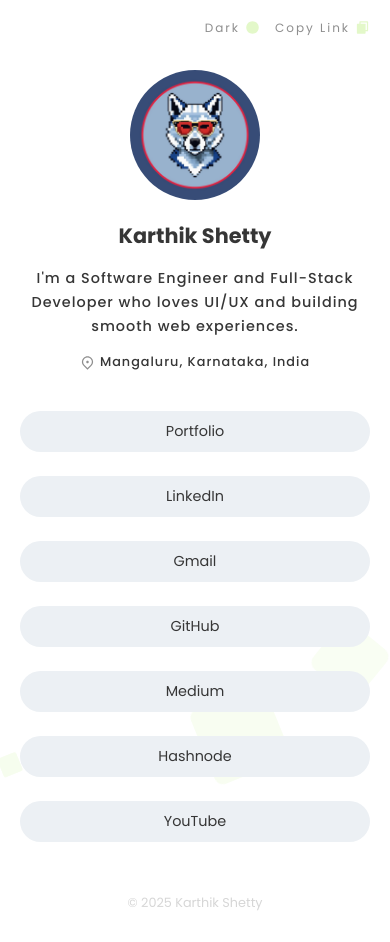
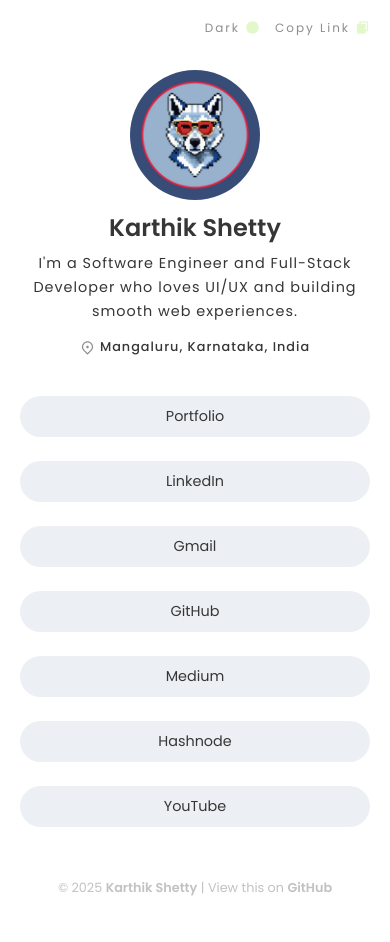
Before and after one commit to karthikshetty26/my-links, a Next.js app: page / in a window 390 px wide. Built offline with nearby package versions, Linux system fonts and the light colour scheme.

Commit message:
Updated content & Disabled background animation

```diff
--- a/src/app/page.js
+++ b/src/app/page.js
@@ -5,10 +5,10 @@
 // Array of social media and contact links with metadata
 const SOCIAL_LINKS = [
   { href: 'https://karthikshetty.info/', name: 'Portfolio', type: 'Website' },
-  { href: 'https://www.linkedin.com/in/karthikshetty26/', name: 'LinkedIn', type: 'Social' },
+  { href: 'https://www.linkedin.com/in/karthikshetty26/', name: 'LinkedIn', type: 'LinkedIn' },
   { href: 'mailto:karthikkanyana26@gmail.com', name: 'Gmail', type: 'Mail' },
-  { href: 'https://github.com/karthikshetty26', name: 'GitHub', type: 'Code' },
-  { href: 'https://medium.com/@Karthikshetty26', name: 'Medium', type: 'Blog' },
+  { href: 'https://github.com/karthikshetty26', name: 'GitHub', type: 'GitHub' },
+  { href: 'https://medium.com/@Karthikshetty26', name: 'Medium', type: 'Medium' },
   { href: 'https://hashnode.com/@Karthikshetty', name: 'Hashnode', type: 'Blog' },
   { href: 'https://www.youtube.com/@karthiksinfo2020', name: 'YouTube', type: 'YouTube' },
 ];
@@ -67,14 +67,23 @@
                   {type === 'Social' && (
                     <path d="M13.5759 17.2714L8.46576 14.484C7.83312 15.112 6.96187 15.5 6 15.5C4.067 15.5 2.5 13.933 2.5 12C2.5 10.067 4.067 8.5 6 8.5C6.96181 8.5 7.83301 8.88796 8.46564 9.51593L13.5759 6.72855C13.5262 6.49354 13.5 6.24983 13.5 6C13.5 4.067 15.067 2.5 17 2.5C18.933 2.5 20.5 4.067 20.5 6C20.5 7.933 18.933 9.5 17 9.5C16.0381 9.5 15.1669 9.11201 14.5343 8.48399L9.42404 11.2713C9.47382 11.5064 9.5 11.7501 9.5 12C9.5 12.2498 9.47383 12.4935 9.42408 12.7285L14.5343 15.516C15.167 14.888 16.0382 14.5 17 14.5C18.933 14.5 20.5 16.067 20.5 18C20.5 19.933 18.933 21.5 17 21.5C15.067 21.5 13.5 19.933 13.5 18C13.5 17.7502 13.5262 17.5064 13.5759 17.2714Z" />
                   )}
+                  {type === 'LinkedIn' && (
+                    <path d="M6.94048 4.99993C6.94011 5.81424 6.44608 6.54702 5.69134 6.85273C4.9366 7.15845 4.07187 6.97605 3.5049 6.39155C2.93793 5.80704 2.78195 4.93715 3.1105 4.19207C3.43906 3.44699 4.18654 2.9755 5.00048 2.99993C6.08155 3.03238 6.94097 3.91837 6.94048 4.99993ZM7.00048 8.47993H3.00048V20.9999H7.00048V8.47993ZM13.3205 8.47993H9.34048V20.9999H13.2805V14.4299C13.2805 10.7699 18.0505 10.4299 18.0505 14.4299V20.9999H22.0005V13.0699C22.0005 6.89993 14.9405 7.12993 13.2805 10.1599L13.3205 8.47993Z" />
+                  )}
                   {type === 'Mail' && (
                     <path d="M20 4H4c-1.1 0-1.99.9-1.99 2L2 18c0 1.1.9 2 2 2h16c1.1 0 2-.9 2-2V6c0-1.1-.9-2-2-2zm0 4l-8 5-8-5V6l8 5 8-5v2z" />
                   )}
                   {type === 'Code' && (
                     <path d="M10.9999 12L3.92886 19.0711L2.51465 17.6569L8.1715 12L2.51465 6.34317L3.92886 4.92896L10.9999 12ZM10.9999 19H20.9999V21H10.9999V19Z" />
                   )}
+                  {type === 'GitHub' && (
+                    <path d="M12.001 2C6.47598 2 2.00098 6.475 2.00098 12C2.00098 16.425 4.86348 20.1625 8.83848 21.4875C9.33848 21.575 9.52598 21.275 9.52598 21.0125C9.52598 20.775 9.51348 19.9875 9.51348 19.15C7.00098 19.6125 6.35098 18.5375 6.15098 17.975C6.03848 17.6875 5.55098 16.8 5.12598 16.5625C4.77598 16.375 4.27598 15.9125 5.11348 15.9C5.90098 15.8875 6.46348 16.625 6.65098 16.925C7.55098 18.4375 8.98848 18.0125 9.56348 17.75C9.65098 17.1 9.91348 16.6625 10.201 16.4125C7.97598 16.1625 5.65098 15.3 5.65098 11.475C5.65098 10.3875 6.03848 9.4875 6.67598 8.7875C6.57598 8.5375 6.22598 7.5125 6.77598 6.1375C6.77598 6.1375 7.61348 5.875 9.52598 7.1625C10.326 6.9375 11.176 6.825 12.026 6.825C12.876 6.825 13.726 6.9375 14.526 7.1625C16.4385 5.8625 17.276 6.1375 17.276 6.1375C17.826 7.5125 17.476 8.5375 17.376 8.7875C18.0135 9.4875 18.401 10.375 18.401 11.475C18.401 15.3125 16.0635 16.1625 13.8385 16.4125C14.201 16.725 14.5135 17.325 14.5135 18.2625C14.5135 19.6 14.501 20.675 14.501 21.0125C14.501 21.275 14.6885 21.5875 15.1885 21.4875C19.259 20.1133 21.9999 16.2963 22.001 12C22.001 6.475 17.526 2 12.001 2Z" />
+                  )}
                   {type === 'Blog' && (
                     <path d="M4.7134 7.12811L4.46682 7.69379C4.28637 8.10792 3.71357 8.10792 3.53312 7.69379L3.28656 7.12811C2.84706 6.11947 2.05545 5.31641 1.06767 4.87708L0.308047 4.53922C-0.102682 4.35653 -0.102682 3.75881 0.308047 3.57612L1.0252 3.25714C2.03838 2.80651 2.84417 1.97373 3.27612 0.930828L3.52932 0.319534C3.70578 -0.106511 4.29417 -0.106511 4.47063 0.319534L4.72382 0.930828C5.15577 1.97373 5.96158 2.80651 6.9748 3.25714L7.69188 3.57612C8.10271 3.75881 8.10271 4.35653 7.69188 4.53922L6.93228 4.87708C5.94451 5.31641 5.15288 6.11947 4.7134 7.12811ZM3.06361 21.6132C4.08854 15.422 6.31105 1.99658 21 1.99658C19.5042 4.99658 18.5 6.49658 17.5 7.49658L16.5 8.49658L18 9.49658C17 12.4966 14 15.9966 10 16.4966C7.33146 16.8301 5.66421 18.6635 4.99824 21.9966H3C3.02074 21.8722 3.0419 21.7443 3.06361 21.6132Z" />
+                  )}
+                  {type === 'Medium' && (
+                    <path d="M6.15791 4H17.8422C19.034 4 20.0001 4.96612 20.0001 6.15789V9.61314C19.8226 9.65789 19.653 9.71748 19.5077 9.79063C19.1077 9.97583 18.7549 10.2528 18.4614 10.6162C17.9888 11.2018 17.7026 11.9931 17.633 12.8824C17.6181 13.059 17.6132 13.2366 17.6164 13.4138C17.6574 15.1766 18.4959 16.6295 20.0001 16.9647V17.8421C20.0001 19.0339 19.034 20 17.8422 20H6.15791C4.96613 20 4.00001 19.0339 4.00001 17.8421V6.15789C4.00001 4.96612 4.96613 4 6.15791 4ZM21.0001 6.15789C21.0001 4.41384 19.5863 3 17.8422 3H6.15791C4.41385 3 3 4.41384 3 6.15789V17.8421C3 19.5862 4.41385 21 6.15791 21H17.8422C19.5863 21 21.0001 19.5862 21.0001 17.8421V6.15789ZM20.0001 10.298V12.2813H19.3839C19.4227 11.4139 19.6365 10.7014 20.0001 10.298ZM20.0001 12.6621V14.7252C19.5588 14.2117 19.3013 13.4758 19.3474 12.6621H20.0001ZM17.6974 7.30004L17.7116 7.29693V7.18701H14.8128L12.1212 13.5132L9.42956 7.18701H6.30575V7.29693L6.31977 7.30004C6.84888 7.41946 7.11751 7.59757 7.11751 8.23987V15.7595C7.11751 16.4018 6.84784 16.5799 6.31874 16.6993L6.30471 16.7024V16.8127H8.42412V16.7028L8.41011 16.6996C7.88098 16.5802 7.61235 16.4021 7.61235 15.7598V8.67605L11.07 16.8127H11.2661L14.8246 8.44914V15.9455C14.7792 16.4528 14.513 16.6095 14.0339 16.7176L14.0197 16.7209V16.83H17.7116V16.7209L17.6974 16.7176C17.2178 16.6095 16.9452 16.4528 16.8999 15.9455L16.8974 8.23987H16.8999C16.8999 7.59757 17.1685 7.41946 17.6974 7.30004Z" />
                   )}
                   {type === 'YouTube' && (
                     <path d="M12.2439 4C12.778 4.00294 14.1143 4.01586 15.5341 4.07273L16.0375 4.09468C17.467 4.16236 18.8953 4.27798 19.6037 4.4755C20.5486 4.74095 21.2913 5.5155 21.5423 6.49732C21.942 8.05641 21.992 11.0994 21.9982 11.8358L21.9991 11.9884L21.9991 11.9991C21.9991 11.9991 21.9991 12.0028 21.9991 12.0099L21.9982 12.1625C21.992 12.8989 21.942 15.9419 21.5423 17.501C21.2878 18.4864 20.5451 19.261 19.6037 19.5228C18.8953 19.7203 17.467 19.8359 16.0375 19.9036L15.5341 19.9255C14.1143 19.9824 12.778 19.9953 12.2439 19.9983L12.0095 19.9991L11.9991 19.9991C11.9991 19.9991 11.9956 19.9991 11.9887 19.9991L11.7545 19.9983C10.6241 19.9921 5.89772 19.941 4.39451 19.5228C3.4496 19.2573 2.70692 18.4828 2.45587 17.501C2.0562 15.9419 2.00624 12.8989 2 12.1625V11.8358C2.00624 11.0994 2.0562 8.05641 2.45587 6.49732C2.7104 5.51186 3.45308 4.73732 4.39451 4.4755C5.89772 4.05723 10.6241 4.00622 11.7545 4H12.2439ZM9.99911 8.49914V15.4991L15.9991 11.9991L9.99911 8.49914Z" />
@@ -89,7 +98,7 @@
       {/* Copyright footer - positioned at the bottom via CSS */}
       <div className={HOMECSS.app_cc}>
         ©&nbsp;2025&nbsp;
-        <a href="https://karthikshetty.info/" target="_blank">Karthik Shetty</a>
+        <a href="https://karthikshetty.info/" target="_blank">Karthik Shetty</a> | View this on <a href="https://github.com/karthikshetty26/connect" target="_blank">GitHub</a>
       </div>
 
       {/* Background animation container */}
--- a/src/app/page.module.css
+++ b/src/app/page.module.css
@@ -41,17 +41,18 @@
 }
 
 /* Name heading styling */
-.section_bio h1 {
-  font-size: 1.3rem;
+.bio_content h1 {
+  font-size: 2.25rem;
+  line-height: 2.5rem;
+  font-weight: 600;
   color: var(--foreground);
   transition: all 350ms ease-in-out;
 }
 
 /* Bio text styling */
-.section_bio .bio {
+.bio_content .bio {
   margin-top: 15px;
-  font-size: 0.9rem;
-  font-weight: 500;
+  font-size: 1rem;
   letter-spacing: 1px;
   line-height: 1.5rem;
   color: var(--foreground);
@@ -59,14 +60,14 @@
 }
 
 /* Location info container */
-.section_bio .location {
+.bio_content .location {
   margin-top: 15px;
   display: flex;
   align-items: center;
 }
 
 /* Container for location icon */
-.section_bio .location span {
+.bio_content .location span {
   width: 15px;
   height: 15px;
   margin-right: 5px;
@@ -76,7 +77,7 @@
 }
 
 /* Styling for the location SVG icon */
-.section_bio .location span svg {
+.bio_content .location span svg {
   width: 100%;
   height: 100%;
   display: flex;
@@ -87,7 +88,7 @@
 }
 
 /* Location text styling */
-.section_bio .location p {
+.bio_content .location p {
   font-size: 0.8rem;
   font-weight: 500;
   letter-spacing: 1px;
@@ -116,13 +117,16 @@
   }
 
   /* Adjust heading spacing in vertical layout */
-  .section_bio h1 {
+  .bio_content h1 {
+    font-size: 1.5rem;
+    line-height: 1rem;
     margin-top: 20px;
     text-align: center;
   }
 
   /* Center bio text on smaller screens */
-  .section_bio .bio {
+  .bio_content .bio {
+    font-size: 0.9rem;
     text-align: center;
   }
 }
@@ -157,17 +161,17 @@
   }
 
   /* Left-align heading on smallest screens */
-  .section_bio h1 {
+  .bio_content h1 {
     text-align: left;
   }
 
   /* Left-align bio text on smallest screens */
-  .section_bio .bio {
+  .bio_content .bio {
     text-align: left;
   }
 
   /* Adjust location info on smallest screens */
-  .section_bio .location {
+  .bio_content .location {
     align-items: flex-start;
   }
 }
@@ -267,7 +271,7 @@
 
 /* Show icon on hover by expanding its width */
 .link:hover span:last-child div.icon {
-  width: 20px;
+  width: 30px;
 }
 
 /* Styling for the SVG icons in links */
@@ -309,12 +313,17 @@
   left: 0;
   font-size: 0.8rem;
   text-align: center;
-  opacity: 0.2;
+  opacity: 0.3;
   color: var(--foreground);
+}
+
+.app_cc a {
+  font-weight: 600;
 }
 
 /* Background animation container */
 .animation {
+  display: none;
   width: 100vw;
   height: 100vh;
   position: fixed;
```
